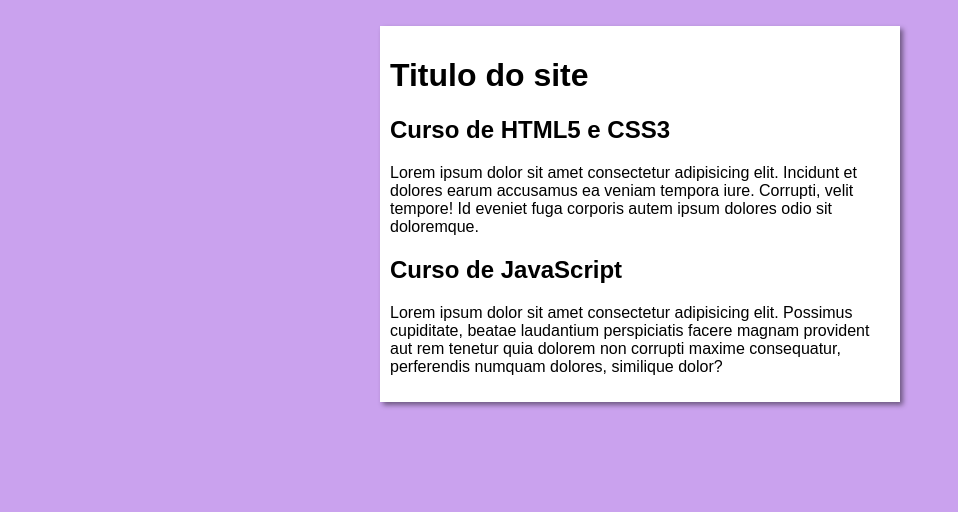
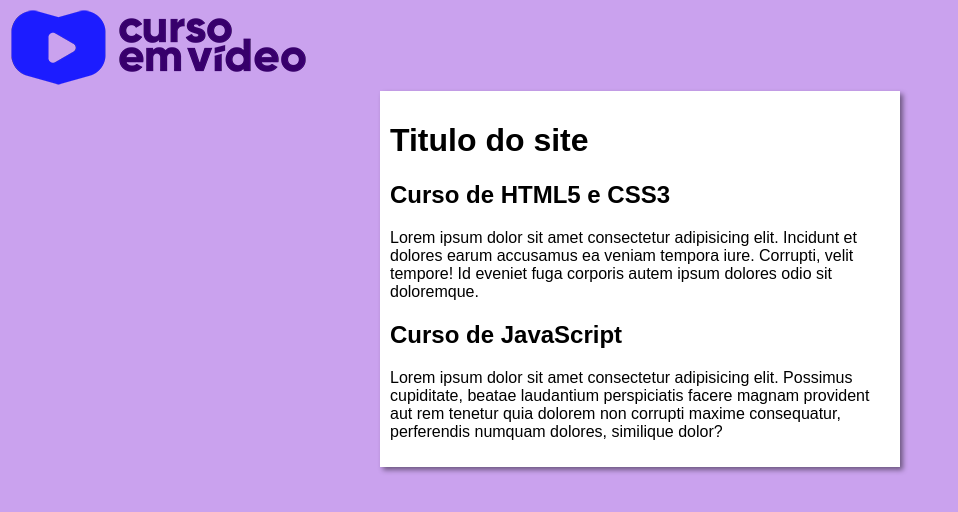
Before and after one commit to DaviFerreira0106/projeto-site, a plain HTML site: page index.html in a window 1280 px wide. Shown: the whole page, without its empty margins (0-958 px from the left). Drawn offline with Linux system fonts and the light colour scheme.

Commit message:
adicionei imagem colorida

```diff
--- a/index.html
+++ b/index.html
@@ -4,7 +4,7 @@
     <meta charset="UTF-8">
     <meta name="viewport" content="width=device-width, initial-scale=1.0">
     <title>Curso em video</title>
-    <img src="" alt="">
+    <img src="imagens/curso-em-video-cor.png" alt="">
     <link rel="stylesheet" href="estilos/style.css">
 </head>
 <body>
```
